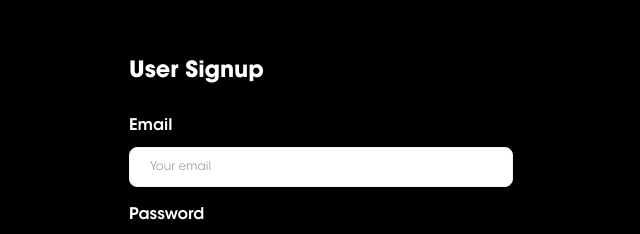
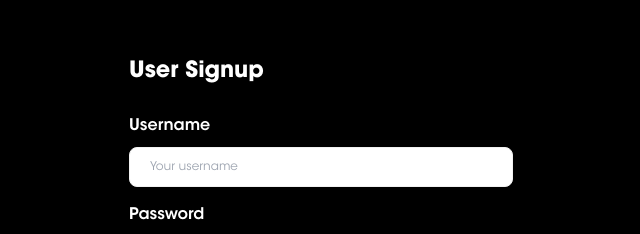
Before and after one commit to elraphty/BitcoinBankV2, a Next.js app in the folder client/: page /signup in a window 1280 px wide. Shown: the part 182-416 px from the top of the page, without its empty margins (319-959 px from the left). Built offline with nearby package versions, Linux system fonts and the light colour scheme.

Commit message:
successfully logged in and viewed user's balance

```diff
--- a/client/helpers/axios.ts
+++ b/client/helpers/axios.ts
@@ -1,10 +1,10 @@
 import axios, { AxiosResponse } from "axios";
 
-export const BASE_URL = 'http://localhost:8000/api/v1/';
+export const BASE_URL = 'http://localhost:5005/api/v1/';
 
 axios.defaults.baseURL = BASE_URL;
 
-export const postWithToken = async (url: string, body: Object, token: string): Promise<AxiosResponse> => {
+export const postWithToken = async (url: string, body: Object, token: string | null): Promise<AxiosResponse> => {
     return axios.post(url, body, {
         headers: {
             Authorization: `BEARER ${token}`,
@@ -12,7 +12,7 @@ export const postWithToken = async (url: string, body: Object, token: string): P
         }
     })
 };
-export const getWithToken = async (url: string, token: string): Promise<AxiosResponse>  => {
+export const getWithToken = async (url: string, token: string | null): Promise<AxiosResponse>  => {
     return axios.get(url, {
         headers: {
             Authorization: `BEARER ${token}`,
--- a/client/pages/index.tsx
+++ b/client/pages/index.tsx
@@ -3,10 +3,31 @@ import Head from 'next/head';
 import Sidebar from '../components/Sidebar';
 import Topbar from '../components/Topbar';
 import BodyWrap from '../components/BodyWrap';
+import { useEffect, useState } from 'react';
+import { getWithToken } from '../helpers/axios';
+import { getFromStorage } from '../helpers/localstorage';
 
 const Home: NextPage = () => {
+  const [balance, setBalance] = useState<number>(0.000000);
+  const [satsBalance, setSatsBalance] = useState<number>(0);
+
+  useEffect(() => {
+    const getBalance = async () => {
+      const token = await getFromStorage('token');
+      const balanceReq = await getWithToken('user/balance', token);
+
+      const btcBalance = Number(balanceReq.data.data);
+      setBalance(btcBalance);
+
+      const balanceInSats = btcBalance * 100000000;
+      setSatsBalance(balanceInSats);
+    };
+
+    getBalance();
+  }, []);
+
   return (
-    <div className={''}>
+    <>
       <Head>
         <title>Bitcoin Bank Version 2</title>
         <meta name="description" content="BitcoinbankV2 client" />
@@ -20,15 +41,15 @@ const Home: NextPage = () => {
         <div className='balance-wrap'>
           <section className='btc'>
             <h4>Balance in btc</h4>
-            <h2>0.00005</h2>
+            <h2>{balance}</h2>
           </section>
           <section className='sats'>
             <h4>Balance in sats</h4>
-            <h2>700000</h2>
+            <h2>{satsBalance}</h2>
           </section>
         </div>
       </BodyWrap>
-    </div>
+    </>
   )
 }
 
--- a/client/pages/login.tsx
+++ b/client/pages/login.tsx
@@ -11,7 +11,7 @@ import { setToStorage, getFromStorage } from '../helpers/localstorage';
 import { SetSubmitting , AuthFormValues} from '../types';
 
 const validationSchema = Yup.object().shape({
-  email: Yup.string().required('This field is required!').email('Input a valid email'),
+  username: Yup.string().required('This field is required!').min(3, 'Username must be up to four(4) letters'),
   password: Yup.string().required('This field is required!').min(6, 'Password must be up to six(6) characters')
 });
 
@@ -34,7 +34,7 @@ const Login: NextPage = () => {
 
   const initialValues = useMemo(
     (): AuthFormValues => ({
-      email: '',
+      username: '',
       password: '',
     }),
     [],
@@ -42,7 +42,7 @@ const Login: NextPage = () => {
 
   const formSubmit: SetSubmitting<AuthFormValues> = useCallback((values: AuthFormValues, { setSubmitting }) => {
     const body: AuthFormValues = {
-      email: values.email,
+      username: values.username,
       password: values.password
     };
 
@@ -75,21 +75,21 @@ const Login: NextPage = () => {
             {loginError? <p className="formErrors">{loginError}</p> : null}
             <div className="wrap">
               <section className="inputgroup">
-                <label htmlFor="Email" className="form__label">
-                  Email
+                <label htmlFor="Username" className="form__label">
+                  Username
                 </label>
                 <div className="flex items-center w-full">
                   <input
-                    id="email"
+                    id="username"
                     className={inputClassName}
                     type="text"
-                    value={values.email}
-                    placeholder="Your email"
+                    value={values.username}
+                    placeholder="Your username"
                     onChange={handleChange}
                   />
                 </div>
               </section>
-              {errors.email ? <p className="formErrors">{errors.email}</p> : null}
+              {errors.username ? <p className="formErrors">{errors.username}</p> : null}
             </div>
             <div className="wrap">
               <section className="inputgroup">
--- a/client/pages/signup.tsx
+++ b/client/pages/signup.tsx
@@ -11,16 +11,15 @@ import { useRouter } from 'next/router';
 import { SetSubmitting , AuthFormValues} from '../types';
 
 const validationSchema = Yup.object().shape({
-    email: Yup.string().required('This field is required!').email('Input a valid email'),
+    username: Yup.string().required('This field is required!').min(3, 'Username must be up to four(4) letters'),
     password: Yup.string().required('This field is required!').min(6, 'Password must be up to six(6) characters')
 });
 
 const Signup: NextPage = () => {
     const router = useRouter();
     const [signupError, setSignupError] = useState('');
-    const [email, setEmail] = useState<string>('');
+    const [username, setUsername] = useState<string>('');
     const [password, setPassword] = useState<string>('');
-    const mnemonicRef = useRef<HTMLTextAreaElement>(null);
 
     const inputClassName = useMemo(
         () =>
@@ -30,24 +29,23 @@ const Signup: NextPage = () => {
 
     const initialValues = useMemo(
         (): AuthFormValues => ({
-            email: email || '',
+            username: username || '',
             password: password || '',
         }),
-        [email, password],
+        [username, password],
     );
 
     const formSubmit: SetSubmitting<AuthFormValues> = useCallback((values: AuthFormValues, { setSubmitting }) => {
         const body: AuthFormValues = {
-            email: values.email,
+            username: values.username,
             password: values.password
         };
 
-        setEmail(values.email);
+        setUsername(values.username);
         setPassword(values.password);
 
-        axios.post(`${BASE_URL}user`, body)
+        axios.post(`${BASE_URL}user/register`, body)
             .then(async res => {
-                await setToStorage('token', res.data.data.token);
                 router.push('/login');
             })
             .catch(err => {
@@ -74,22 +72,22 @@ const Signup: NextPage = () => {
                         {signupError ? <p className="formErrors">{signupError}</p> : null}
                         <div className="wrap">
                             <section className="inputgroup">
-                                <label htmlFor="Email" className="form__label">
-                                    Email
+                                <label htmlFor="Username" className="form__label">
+                                    Username
                                 </label>
                                 <div className="flex items-center w-full">
                                     <input
-                                        id="email"
+                                        id="username"
                                         className={inputClassName}
                                         type="text"
-                                        value={values.email}
-                                        placeholder="Your email"
+                                        value={values.username}
+                                        placeholder="Your username"
                                         autoComplete="off"
                                         onChange={handleChange}
                                     />
                                 </div>
                             </section>
-                            {errors.email ? <p className="formErrors">{errors.email}</p> : null}
+                            {errors.username ? <p className="formErrors">{errors.username}</p> : null}
                         </div>
                         <div className="wrap">
                             <section className="inputgroup">
--- a/client/types/index.ts
+++ b/client/types/index.ts
@@ -1,7 +1,7 @@
 
 export type AuthFormValues = {
-    email: string;
+    username: string;
     password: string;
 };
 
-export type SetSubmitting = (values: AuthFormValues, actions: { setSubmitting: (isSubmitting: boolean) => void }) => void;
+export type SetSubmitting<T> = (values: T, actions: { setSubmitting: (isSubmitting: boolean) => void }) => void;
```
